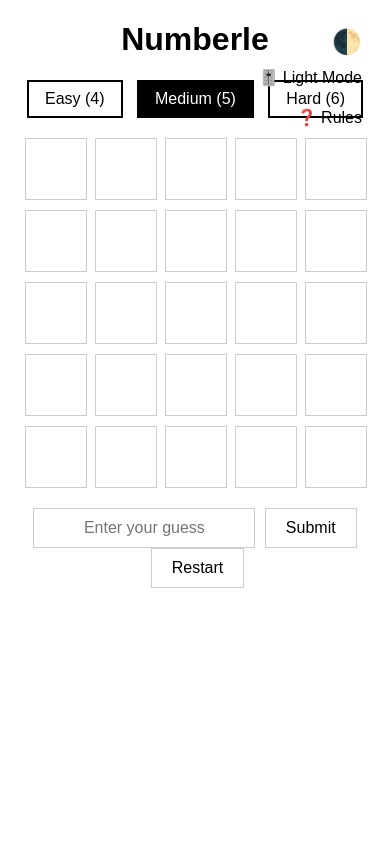
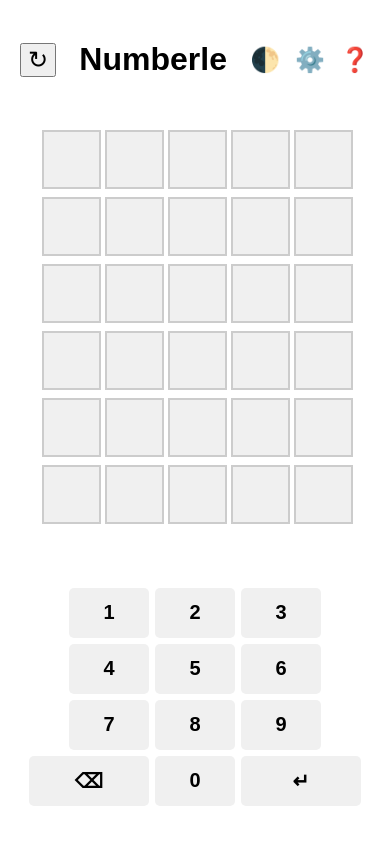
Before and after one commit to Yurich3112/Numberle, a plain HTML site: page index.html in a window 390 px wide. Drawn offline with Linux system fonts and the light colour scheme.

Commit message:
Update index for mobile.html

```diff
--- a/index.html
+++ b/index.html
@@ -8,7 +8,7 @@
         :root {
             --bg-color: #ffffff;
             --text-color: #000000;
-            --cell-bg: #ffffff;
+            --cell-bg: #f0f0f0;
             --border-color: #ccc;
         }
 
@@ -22,26 +22,46 @@
         body {
             font-family: Arial, sans-serif;
             text-align: center;
-            margin: 20px;
+            margin: 0;
+            padding: 10px;
             background-color: var(--bg-color);
             color: var(--text-color);
             transition: background-color 0.3s, color 0.3s;
         }
 
+        .header {
+            display: flex;
+            justify-content: space-between;
+            align-items: center;
+            padding: 10px;
+            position: relative;
+        }
+
+        .mobile-controls {
+            display: flex;
+            gap: 15px;
+        }
+
+        .controls-icon {
+            font-size: 24px;
+            cursor: pointer;
+            user-select: none;
+        }
+
         .board {
             display: grid;
-            gap: 10px;
+            gap: 8px;
             justify-content: center;
-            margin-top: 20px;
+            margin: 20px 0;
         }
 
         .cell {
-            width: 60px;
-            height: 60px;
+            width: 55px;
+            height: 55px;
             display: flex;
             align-items: center;
             justify-content: center;
-            border: 1px solid var(--border-color);
+            border: 2px solid var(--border-color);
             font-size: 24px;
             font-weight: bold;
             position: relative;
@@ -51,31 +71,30 @@
 
         .cell.green {
             background-color: #6aaa64;
+            border-color: #6aaa64;
             color: white;
         }
 
         .cell.yellow {
             background-color: #c9b458;
+            border-color: #c9b458;
             color: white;
         }
 
-        .cell.red {
-            background-color: #d3d6da;
+        .cell.grey {
+            background-color: #787c7e;
+            border-color: #787c7e;
             color: white;
-        }
-
-        .digit {
-            font-size: 24px;
         }
 
         .dots {
             position: absolute;
-            bottom: 2px;
+            bottom: 4px;
             left: 0;
             right: 0;
             display: flex;
             justify-content: center;
-            gap: 2px;
+            gap: 3px;
         }
 
         .dot {
@@ -86,136 +105,65 @@
         }
 
         #message {
-            margin-top: 20px;
-            font-size: 18px;
-            font-weight: bold;
+            margin: 15px 0;
+            font-size: 16px;
+            min-height: 24px;
         }
 
-        #controls {
-            margin-top: 20px;
+        .numpad {
+            display: grid;
+            gap: 6px;
+            margin: 20px 0;
+            padding: 0 10px;
         }
 
-        input[type="text"] {
-            width: 200px;
-            padding: 10px;
-            font-size: 16px;
-            text-align: center;
+        .numpad-row {
+            display: flex;
+            gap: 6px;
+            justify-content: center;
+        }
+
+        .numpad-btn {
+            flex: 1;
+            height: 50px;
+            border: none;
+            border-radius: 5px;
+            font-size: 20px;
+            font-weight: bold;
             background-color: var(--cell-bg);
             color: var(--text-color);
-            border: 1px solid var(--border-color);
+            cursor: pointer;
+            transition: all 0.2s;
+            max-width: 80px;
         }
 
-        button {
-            padding: 10px 20px;
-            font-size: 16px;
-            cursor: pointer;
-            margin-left: 5px;
-            background-color: var(--cell-bg);
-            color: var(--text-color);
-            border: 1px solid var(--border-color);
+        .numpad-btn.action {
+            flex: 1.5;
+            max-width: 120px;
         }
 
-        .difficulty-buttons {
-            margin: 15px 0;
+        .difficulty-menu {
+            position: absolute;
+            top: 50px;
+            right: 10px;
+            background: var(--cell-bg);
+            padding: 10px;
+            border-radius: 8px;
+            box-shadow: 0 2px 5px rgba(0,0,0,0.2);
+            display: none;
+            z-index: 100;
         }
 
         .difficulty-btn {
-            padding: 8px 16px;
-            margin: 0 5px;
+            display: block;
+            width: 100%;
+            padding: 8px 12px;
+            margin: 4px 0;
+            border: none;
+            border-radius: 4px;
+            background: var(--bg-color);
+            color: var(--text-color);
             cursor: pointer;
-            border: 2px solid var(--text-color);
-            background: none;
-            color: var(--text-color);
-        }
-
-        .difficulty-btn.active {
-            background-color: var(--text-color);
-            color: var(--bg-color);
-        }
-
-        .theme-toggle {
-            position: fixed;
-            top: 20px;
-            right: 20px;
-            padding: 8px;
-            cursor: pointer;
-            background: none;
-            border: none;
-            font-size: 24px;
-            color: var(--text-color);
-        }
-
-        .mode-toggle {
-            position: fixed;
-            top: 60px;
-            right: 20px;
-            padding: 8px;
-            cursor: pointer;
-            background: none;
-            border: none;
-            font-size: 16px;
-            color: var(--text-color);
-        }
-
-        .rules-modal {
-            display: none;
-            position: fixed;
-            top: 0;
-            left: 0;
-            width: 100%;
-            height: 100%;
-            background: rgba(0,0,0,0.5);
-            justify-content: center;
-            align-items: center;
-            z-index: 1000;
-        }
-
-        .rules-content {
-            background: var(--bg-color);
-            padding: 20px;
-            border-radius: 10px;
-            max-width: 600px;
-            max-height: 80vh;
-            overflow-y: auto;
-            color: var(--text-color);
-            position: relative;
-        }
-
-        .rules-example-cell {
-            display: inline-flex;
-            margin: 5px;
-            position: relative;
-            width: 60px;
-            height: 60px;
-            align-items: center;
-            justify-content: center;
-        }
-
-        .rules-close {
-            position: absolute;
-            top: 10px;
-            right: 10px;
-            font-size: 24px;
-            cursor: pointer;
-        }
-
-        .rules-button {
-            position: fixed;
-            top: 100px;
-            right: 20px;
-            padding: 8px;
-            cursor: pointer;
-            background: none;
-            border: none;
-            font-size: 16px;
-            color: var(--text-color);
-        }
-
-        .example-row {
-            display: flex;
-            gap: 5px;
-            margin: 10px 0;
-            justify-content: center;
         }
 
         @keyframes flip {
@@ -224,119 +172,69 @@
             100% { transform: rotateX(0deg); }
         }
 
-        .bounce {
-            animation: bounce 0.5s ease;
-        }
-
-        @keyframes bounce {
-            0%, 100% { transform: translateY(0); }
-            50% { transform: translateY(-10px); }
+        @media (min-width: 600px) {
+            .header, .numpad, .difficulty-menu {
+                display: none;
+            }
+            #desktop-controls {
+                display: block;
+            }
         }
     </style>
 </head>
 <body>
-    <button class="theme-toggle" onclick="toggleTheme()">🌓</button>
-    <button class="mode-toggle" onclick="toggleGameMode()">🎚️ Light Mode</button>
-    <button class="rules-button" onclick="showRules()">❓ Rules</button>
-
-    <div id="rulesModal" class="rules-modal">
-        <div class="rules-content">
-            <span class="rules-close" onclick="hideRules()">&times;</span>
-            <h2>How to Play Numberle</h2>
-
-            <h3>Objective</h3>
-            <p>Guess the hidden number in limited attempts. Numbers can be 4-6 digits long depending on difficulty.</p>
-
-            <h3>How to Play</h3>
-            <ol>
-                <li>Choose difficulty (4-6 digits) using the buttons</li>
-                <li>Enter your guess in the input field</li>
-                <li>Submit your guess to get feedback</li>
-                <li>Use color hints to improve your next guess</li>
-                <li>Win by guessing correctly before attempts run out</li>
-            </ol>
-
-            <h3>Color Meanings</h3>
-            <div class="example-row">
-                <div class="cell green">5<div class="dots"><div class="dot"></div><div class="dot"></div></div></div>
-            </div>
-            <p><strong>Green</strong>: Correct digit in correct position (2 dots = appears twice in solution)</p>
-
-            <div class="example-row">
-                <div class="cell yellow">3<div class="dots"><div class="dot"></div></div></div>
-            </div>
-            <p><strong>Yellow</strong>: Digit exists in number but wrong position (1 dot = appears once)</p>
-
-            <div class="example-row">
-                <div class="cell red">8</div>
-            </div>
-            <p><strong>Gray</strong>: Digit not in the number</p>
-
-           <h3>Example Game</h3>
-            <p>Solution: <strong>55671</strong></p>
-
-            <div class="example-row">
-                <div class="cell yellow">1<div class="dots"><div class="dot"></div></div></div>
-                <div class="cell red">2</div>
-                <div class="cell red">3</div>
-                <div class="cell red">4</div>
-                <div class="cell yellow">5<div class="dots"><div class="dot"></div><div class="dot"></div></div></div>
-            </div>
-            <p><strong>Guess 1: 12345</strong> - Yellow '1' (exists once) and '5' (exists twice)</p>
-
-            <div class="example-row">
-                <div class="cell green">5<div class="dots"><div class="dot"></div><div class="dot"></div></div></div>
-                <div class="cell yellow">6<div class="dots"><div class="dot"></div></div></div>
-                <div class="cell yellow">7<div class="dots"><div class="dot"></div></div></div>
-                <div class="cell red">8</div>
-                <div class="cell red">9</div>
-            </div>
-            <p><strong>Guess 2: 56789</strong> - Green '5' (correct position), yellow '6/7' (exists but wrong position)</p>
-
-            <h3>Game Modes</h3>
-            <p>🎚️ <strong>Normal Mode</strong>: 5 attempts for all difficulties</p>
-            <p>🎚️ <strong>Light Mode</strong>: More attempts (5-7) for longer numbers</p>
-
-            <h3>Tips</h3>
-            <ul>
-                <li>Start with numbers containing unique digits</li>
-                <li>Use yellow digits in different positions</li>
-                <li>Remember digit frequencies shown by dots</li>
-                <li>Numbers never start with 0</li>
-            </ul>
+    <div class="header">
+        <button class="controls-icon" onclick="restartGame()">↻</button>
+        <h1>Numberle</h1>
+        <div class="mobile-controls">
+            <span class="controls-icon" onclick="toggleTheme()">🌓</span>
+            <span class="controls-icon" onclick="toggleDifficultyMenu()">⚙️</span>
+            <span class="controls-icon" onclick="showRules()">❓</span>
+        </div>
+        <div class="difficulty-menu">
+            <button class="difficulty-btn" onclick="setDifficulty(4)">Easy (4)</button>
+            <button class="difficulty-btn" onclick="setDifficulty(5)">Medium (5)</button>
+            <button class="difficulty-btn" onclick="setDifficulty(6)">Hard (6)</button>
         </div>
     </div>
 
-    <h1>Numberle</h1>
-    <div class="difficulty-buttons">
-        <button class="difficulty-btn" onclick="setDifficulty(4)">Easy (4)</button>
-        <button class="difficulty-btn" onclick="setDifficulty(5)">Medium (5)</button>
-        <button class="difficulty-btn" onclick="setDifficulty(6)">Hard (6)</button>
-    </div>
     <div class="board" id="board"></div>
     <div id="message"></div>
-    <div id="controls">
-        <input type="text" id="guess" placeholder="Enter your guess" />
-        <button onclick="makeGuess()">Submit</button>
-        <button onclick="restartGame()">Restart</button>
+
+    <div class="numpad">
+        <div class="numpad-row">
+            <button class="numpad-btn" data-key="1">1</button>
+            <button class="numpad-btn" data-key="2">2</button>
+            <button class="numpad-btn" data-key="3">3</button>
+        </div>
+        <div class="numpad-row">
+            <button class="numpad-btn" data-key="4">4</button>
+            <button class="numpad-btn" data-key="5">5</button>
+            <button class="numpad-btn" data-key="6">6</button>
+        </div>
+        <div class="numpad-row">
+            <button class="numpad-btn" data-key="7">7</button>
+            <button class="numpad-btn" data-key="8">8</button>
+            <button class="numpad-btn" data-key="9">9</button>
+        </div>
+        <div class="numpad-row">
+            <button class="numpad-btn action" data-key="Backspace">⌫</button>
+            <button class="numpad-btn" data-key="0">0</button>
+            <button class="numpad-btn action" data-key="Enter">↵</button>
+        </div>
     </div>
 
     <script>
-        const board = document.getElementById('board');
-        const message = document.getElementById('message');
-        const guessInput = document.getElementById('guess');
-
         let targetNumber = '';
         let frequencyMap = {};
         let attempts = 0;
         let currentDifficulty = 5;
-        let gameMode = 'normal';
-        let theme = 'light';
-        const modeAttempts = {
-            normal: {4: 5, 5: 5, 6: 5},
-            light: {4: 5, 5: 6, 6: 7}
+        let maxAttempts = 6;
+        let usedDigits = {
+            green: new Set(),
+            yellow: new Set(),
+            grey: new Set()
         };
-        let maxAttempts = modeAttempts[gameMode][currentDifficulty];
 
         function generateNumber() {
             let number = '';
@@ -348,183 +246,151 @@
         }
 
         function createBoard() {
+            const board = document.getElementById('board');
             board.innerHTML = '';
-            const columns = currentDifficulty;
-            const rows = maxAttempts;
-            board.style.gridTemplateColumns = `repeat(${columns}, 60px)`;
-            for (let i = 0; i < rows * columns; i++) {
+            board.style.gridTemplateColumns = `repeat(${currentDifficulty}, 55px)`;
+
+            for (let i = 0; i < maxAttempts * currentDifficulty; i++) {
                 const cell = document.createElement('div');
                 cell.className = 'cell';
                 board.appendChild(cell);
             }
         }
 
+        function updateKeyColors() {
+            document.querySelectorAll('.numpad-btn').forEach(btn => {
+                const key = btn.dataset.key;
+                if (!key || key === 'Backspace' || key === 'Enter') return;
+
+                btn.classList.remove('green', 'yellow', 'grey');
+                if (usedDigits.green.has(key)) {
+                    btn.classList.add('green');
+                } else if (usedDigits.yellow.has(key)) {
+                    btn.classList.add('yellow');
+                } else if (usedDigits.grey.has(key)) {
+                    btn.classList.add('grey');
+                }
+            });
+        }
+
         function makeGuess() {
-            if (attempts >= maxAttempts) {
-                message.textContent = 'No attempts left! Restart to play again.';
-                return;
-            }
+            if (attempts >= maxAttempts) return;
 
-            const guess = guessInput.value;
+            const guess = Array.from(document.querySelectorAll('.cell'))
+                .slice(attempts * currentDifficulty, (attempts + 1) * currentDifficulty)
+                .map(cell => cell.textContent)
+                .join('');
 
-            if (!/^\d+$/.test(guess)) {
-                message.textContent = 'Only numbers allowed!';
-                return;
-            }
-            if (guess.length !== currentDifficulty) {
-                message.textContent = `Guess must be ${currentDifficulty} digits!`;
-                return;
-            }
-            if (guess[0] === '0') {
-                message.textContent = 'Number cannot start with 0!';
-                return;
-            }
+            if (guess.length !== currentDifficulty) return;
 
-            const startIndex = attempts * currentDifficulty;
-            const cellStates = Array(currentDifficulty).fill('');
-            const unmatchedTarget = Array.from(targetNumber);
+            // Process guess and update cells
+            const targetArr = targetNumber.split('');
+            const guessArr = guess.split('');
+            const remaining = [...targetArr];
 
-            for (let i = 0; i < currentDifficulty; i++) {
-                const cell = board.children[startIndex + i];
-                const digit = guess[i];
+            // First pass: check correct positions
+            guessArr.forEach((digit, i) => {
+                const cell = board.children[attempts * currentDifficulty + i];
+                if (digit === targetArr[i]) {
+                    cell.classList.add('green');
+                    remaining[i] = null;
+                    usedDigits.green.add(digit);
+                }
+            });
 
-                if (digit === targetNumber[i]) {
-                    cell.className = 'cell green';
-                    cellStates[i] = 'green';
-                    unmatchedTarget[i] = null;
+            // Second pass: check remaining digits
+            guessArr.forEach((digit, i) => {
+                const cell = board.children[attempts * currentDifficulty + i];
+                if (cell.classList.contains('green')) return;
+
+                if (remaining.includes(digit)) {
+                    cell.classList.add('yellow');
+                    remaining[remaining.indexOf(digit)] = null;
+                    usedDigits.yellow.add(digit);
+                } else {
+                    cell.classList.add('grey');
+                    usedDigits.grey.add(digit);
                 }
-            }
+            });
 
-            for (let i = 0; i < currentDifficulty; i++) {
-                if (cellStates[i] === 'green') continue;
+            // Add dots for frequency
+            guessArr.forEach((digit, i) => {
+                const cell = board.children[attempts * currentDifficulty + i];
+                const dots = document.createElement('div');
+                dots.className = 'dots';
 
-                const cell = board.children[startIndex + i];
-                const digit = guess[i];
-
-                if (unmatchedTarget.includes(digit)) {
-                    cell.className = 'cell yellow';
-                    unmatchedTarget[unmatchedTarget.indexOf(digit)] = null;
-                } else {
-                    cell.className = 'cell red';
+                for (let j = 0; j < frequencyMap[digit]; j++) {
+                    const dot = document.createElement('div');
+                    dot.className = 'dot';
+                    dots.appendChild(dot);
                 }
-            }
-
-            for (let i = 0; i < currentDifficulty; i++) {
-                const cell = board.children[startIndex + i];
-                const digit = guess[i];
-
-                cell.innerHTML = '';
-                const digitDiv = document.createElement('div');
-                digitDiv.className = 'digit';
-                digitDiv.textContent = digit;
-                cell.appendChild(digitDiv);
-
-                if (cell.classList.contains('green') || cell.classList.contains('yellow')) {
-                    const dotsContainer = document.createElement('div');
-                    dotsContainer.className = 'dots';
-
-                    for (let j = 0; j < frequencyMap[digit]; j++) {
-                        const dot = document.createElement('div');
-                        dot.className = 'dot';
-                        dotsContainer.appendChild(dot);
-                    }
-                    cell.appendChild(dotsContainer);
-                }
-            }
+                cell.appendChild(dots);
+            });
 
             attempts++;
+            updateKeyColors();
+
             if (guess === targetNumber) {
-                message.textContent = `Congratulations! You guessed it in ${attempts} attempt(s).`;
-                const cells = document.querySelectorAll('.cell');
-                cells.forEach((cell, index) => {
-                    setTimeout(() => {
-                        cell.classList.add('bounce');
-                    }, index * 100);
-                });
-                return;
-            }
-
-            if (attempts >= maxAttempts) {
-                message.textContent = `Game Over! The correct number was ${targetNumber}.`;
-            } else {
-                message.textContent = `Attempts left: ${maxAttempts - attempts}`;
+                document.getElementById('message').textContent = `Correct! in ${attempts} tries`;
+                setTimeout(() => alert('Congratulations!'), 100);
+            } else if (attempts >= maxAttempts) {
+                document.getElementById('message').textContent = `Solution: ${targetNumber}`;
             }
         }
 
         function restartGame() {
             targetNumber = generateNumber();
             frequencyMap = {};
-            for (const digit of targetNumber) {
-                frequencyMap[digit] = (frequencyMap[digit] || 0) + 1;
-            }
+            Array.from(targetNumber).forEach(d => frequencyMap[d] = (frequencyMap[d] || 0) + 1);
+
             attempts = 0;
-            message.textContent = '';
-            guessInput.value = '';
-            guessInput.setAttribute('maxlength', currentDifficulty);
+            usedDigits = { green: new Set(), yellow: new Set(), grey: new Set() };
+            document.getElementById('message').textContent = '';
             createBoard();
+            updateKeyColors();
         }
 
-        function setDifficulty(length) {
-            currentDifficulty = length;
-            maxAttempts = modeAttempts[gameMode][length];
-            document.querySelectorAll('.difficulty-btn').forEach(btn => {
-                btn.classList.remove('active');
-                if(Number(btn.textContent.match(/\d+/)[0]) === length) {
-                    btn.classList.add('active');
-                }
-            });
+        function setDifficulty(difficulty) {
+            currentDifficulty = difficulty;
+            maxAttempts = difficulty + 1;
+            document.querySelector('.difficulty-menu').style.display = 'none';
             restartGame();
         }
 
         function toggleTheme() {
-            theme = theme === 'light' ? 'dark' : 'light';
-            document.documentElement.setAttribute('data-theme', theme);
-            localStorage.setItem('numberleTheme', theme);
+            const isDark = document.documentElement.getAttribute('data-theme') === 'dark';
+            document.documentElement.setAttribute('data-theme', isDark ? 'light' : 'dark');
+            localStorage.setItem('theme', isDark ? 'light' : 'dark');
         }
 
-        function toggleGameMode() {
-            gameMode = gameMode === 'normal' ? 'light' : 'normal';
-            document.querySelector('.mode-toggle').textContent =
-                `🎚️ ${gameMode === 'light' ? 'Normal' : 'Light'} Mode`;
-            localStorage.setItem('numberleMode', gameMode);
-            setDifficulty(currentDifficulty);
+        function toggleDifficultyMenu() {
+            const menu = document.querySelector('.difficulty-menu');
+            menu.style.display = menu.style.display === 'block' ? 'none' : 'block';
         }
 
-        function showRules() {
-            document.getElementById('rulesModal').style.display = 'flex';
-        }
+        // Event listeners
+        document.querySelectorAll('.numpad-btn').forEach(btn => {
+            btn.addEventListener('click', () => {
+                const key = btn.dataset.key;
+                const currentRow = Array.from(document.querySelectorAll('.cell'))
+                    .slice(attempts * currentDifficulty, (attempts + 1) * currentDifficulty);
 
-        function hideRules() {
-            document.getElementById('rulesModal').style.display = 'none';
-        }
-
-        guessInput.addEventListener('keypress', (e) => {
-            if (!/\d/.test(e.key)) e.preventDefault();
+                if (key === 'Backspace') {
+                    const filled = currentRow.filter(c => c.textContent).length;
+                    if (filled > 0) currentRow[filled - 1].textContent = '';
+                }
+                else if (key === 'Enter') {
+                    makeGuess();
+                }
+                else if (currentRow.filter(c => c.textContent).length < currentDifficulty) {
+                    currentRow.filter(c => !c.textContent)[0].textContent = key;
+                }
+            });
         });
 
-        window.onclick = function(event) {
-            const modal = document.getElementById('rulesModal');
-            if (event.target === modal) {
-                hideRules();
-            }
-        }
-
-        document.addEventListener('keydown', (e) => {
-            if (e.key === 'Escape') hideRules();
-        });
-
-        const savedTheme = localStorage.getItem('numberleTheme');
-        if (savedTheme) {
-            theme = savedTheme;
-            document.documentElement.setAttribute('data-theme', theme);
-        }
-
-        const savedMode = localStorage.getItem('numberleMode') || 'normal';
-        gameMode = savedMode;
-        document.querySelector('.mode-toggle').textContent =
-            `🎚️ ${gameMode === 'light' ? 'Normal' : 'Light'} Mode`;
-
-        setDifficulty(5);
+        // Initialize
+        document.documentElement.setAttribute('data-theme', localStorage.getItem('theme') || 'light');
+        restartGame();
     </script>
 </body>
 </html>
```
